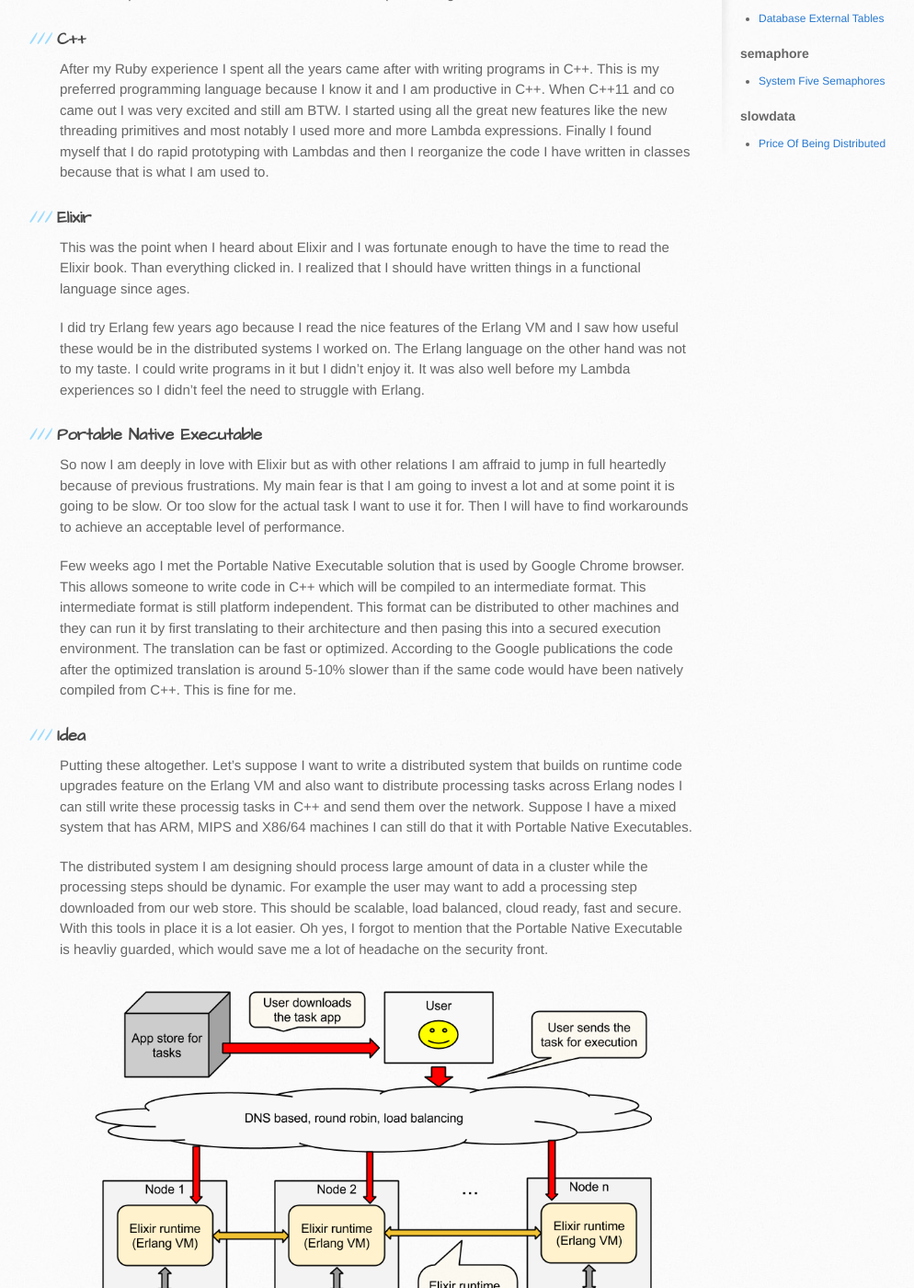
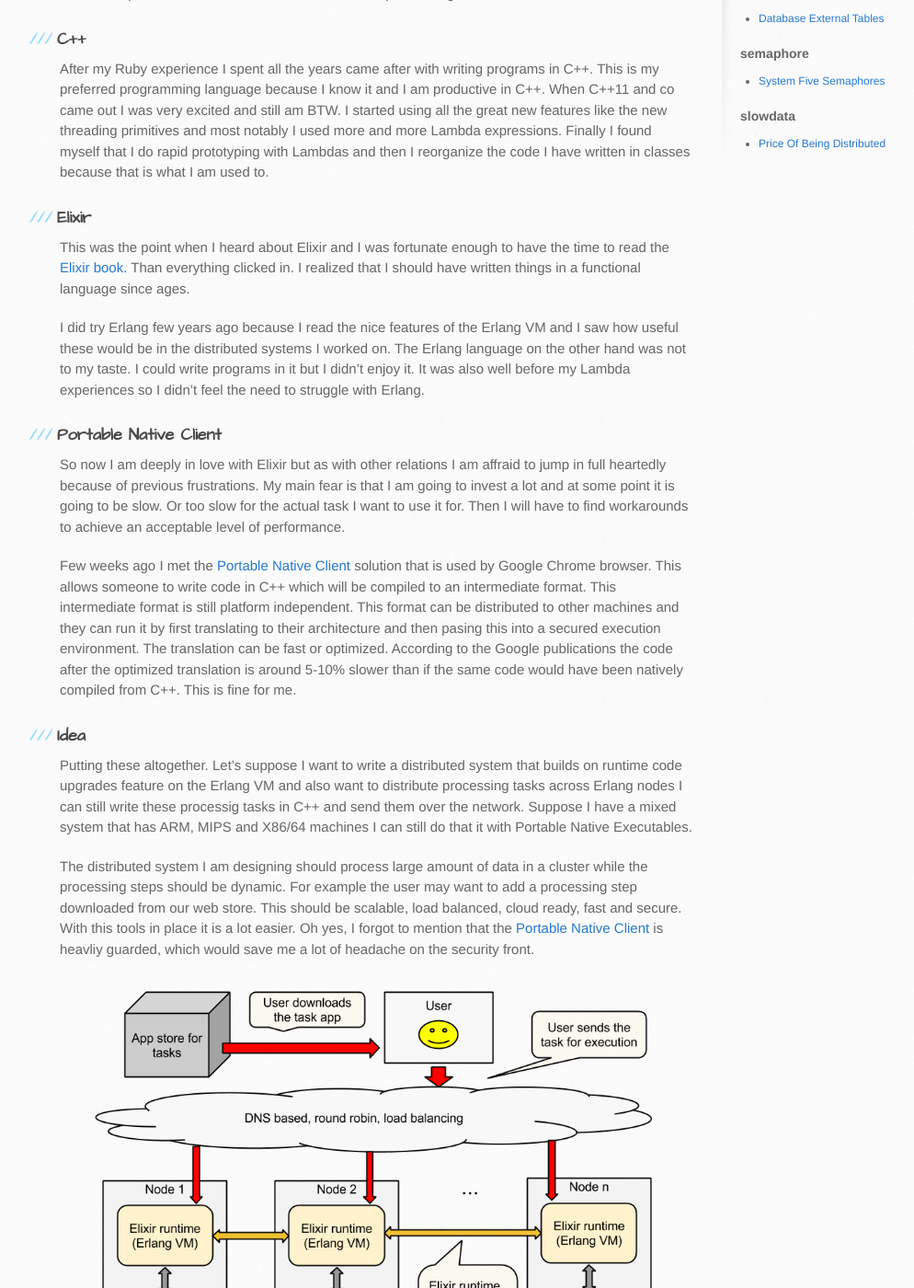
Before and after one commit to dbeck/dbeck.github.io, a Jekyll site: the page built from _posts/2015-07-23-dream-of-nice-a-distributed-system.markdown, in a window 1280 px wide and 1400 px high, scrolled down 568 px. Shown: the whole window at 92% size, without its empty margins (105-1099 px from the left). Built offline with Jekyll 4.4.1, drawn with Linux system fonts in a browser that asks for light colours; Markdown is read by kramdown in place of the engine named in the settings.

Commit message:
adding links

```diff
--- a/_posts/2015-07-23-dream-of-nice-a-distributed-system.markdown
+++ b/_posts/2015-07-23-dream-of-nice-a-distributed-system.markdown
@@ -6,7 +6,7 @@ tags:
   - elixir
   - distributed
 desc: Dream of a nice distributed system in Elixir
-keywords: "Erlang, Elixir, Distributed, Portable Native Executable"
+keywords: "Erlang, Elixir, Distributed, Portable Native Client"
 twcardtype: summary_large_image
 twimage: http://dbeck.github.io/images/elixirpexe.png
 ---
@@ -20,18 +20,18 @@ Ruby was a big disappontment there. I knew it is going to be slow just didn't ex
 After my Ruby experience I spent all the years came after with writing programs in C++. This is my preferred programming language because I know it and I am productive in C++. When C++11 and co came out I was very excited and still am BTW. I started using all the great new features like the new threading primitives and most notably I used more and more Lambda expressions. Finally I found myself that I do rapid prototyping with Lambdas and then I reorganize the code I have written in classes because that is what I am used to.
 
 ### Elixir
-This was the point when I heard about Elixir and I was fortunate enough to have the time to read the Elixir book. Than everything clicked in. I realized that I should have written things in a functional language since ages.
+This was the point when I heard about Elixir and I was fortunate enough to have the time to read the [Elixir book](https://pragprog.com/book/elixir/programming-elixir). Than everything clicked in. I realized that I should have written things in a functional language since ages.
 
 I did try Erlang few years ago because I read the nice features of the Erlang VM and I saw how useful these would be in the distributed systems I worked on. The Erlang language on the other hand was not to my taste. I could write programs in it but I didn't enjoy it. It was also well before my Lambda experiences so I didn't feel the need to struggle with Erlang.
 
-### Portable Native Executable
+### Portable Native Client
 So now I am deeply in love with Elixir but as with other relations I am affraid to jump in full heartedly because of previous frustrations. My main fear is that I am going to invest a lot and at some point it is going to be slow. Or too slow for the actual task I want to use it for. Then I will have to find workarounds to achieve an acceptable level of performance.
 
-Few weeks ago I met the Portable Native Executable solution that is used by Google Chrome browser. This allows someone to write code in C++ which will be compiled to an intermediate format. This intermediate format is still platform independent. This format can be distributed to other machines and they can run it by first translating to their architecture and then pasing this into a secured execution environment. The translation can be fast or optimized. According to the Google publications the code after the optimized translation is around 5-10% slower than if the same code would have been natively compiled from C++. This is fine for me.
+Few weeks ago I met the [Portable Native Client](https://www.chromium.org/nativeclient/pnacl/introduction-to-portable-native-client) solution that is used by Google Chrome browser. This allows someone to write code in C++ which will be compiled to an intermediate format. This intermediate format is still platform independent. This format can be distributed to other machines and they can run it by first translating to their architecture and then pasing this into a secured execution environment. The translation can be fast or optimized. According to the Google publications the code after the optimized translation is around 5-10% slower than if the same code would have been natively compiled from C++. This is fine for me.
 
 ### Idea
 Putting these altogether. Let's suppose I want to write a distributed system that builds on runtime code upgrades feature on the Erlang VM and also want to distribute processing tasks across Erlang nodes I can still write these processig tasks in C++ and send them over the network. Suppose I have a mixed system that has ARM, MIPS and X86/64 machines I can still do that it with Portable Native Executables.
 
-The distributed system I am designing should process large amount of data in a cluster while the processing steps should be dynamic. For example the user may want to add a processing step downloaded from our web store. This should be scalable, load balanced, cloud ready, fast and secure. With this tools in place it is a lot easier. Oh yes, I forgot to mention that the Portable Native Executable is heavliy guarded, which would save me a lot of headache on the security front.
+The distributed system I am designing should process large amount of data in a cluster while the processing steps should be dynamic. For example the user may want to add a processing step downloaded from our web store. This should be scalable, load balanced, cloud ready, fast and secure. With this tools in place it is a lot easier. Oh yes, I forgot to mention that the [Portable Native Client](https://www.chromium.org/nativeclient/pnacl/introduction-to-portable-native-client) is heavliy guarded, which would save me a lot of headache on the security front.
 
-![Elixir and Portable Native Executables](/images/elixirpexe.png "Elixir with Portable Native Executables")
+![Elixir and Portable Native Client](/images/elixirpexe.png "Elixir with Portable Native Client")
```
